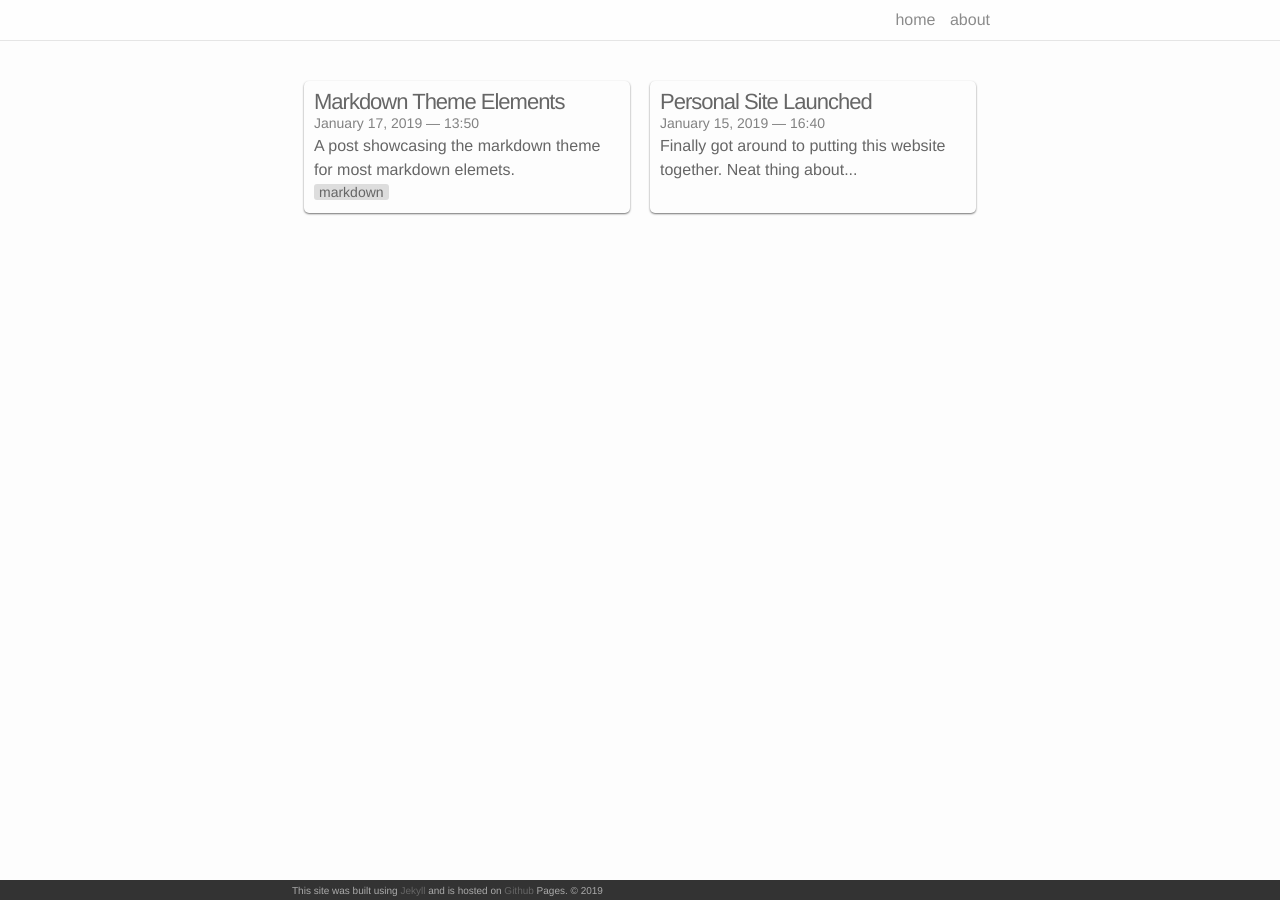
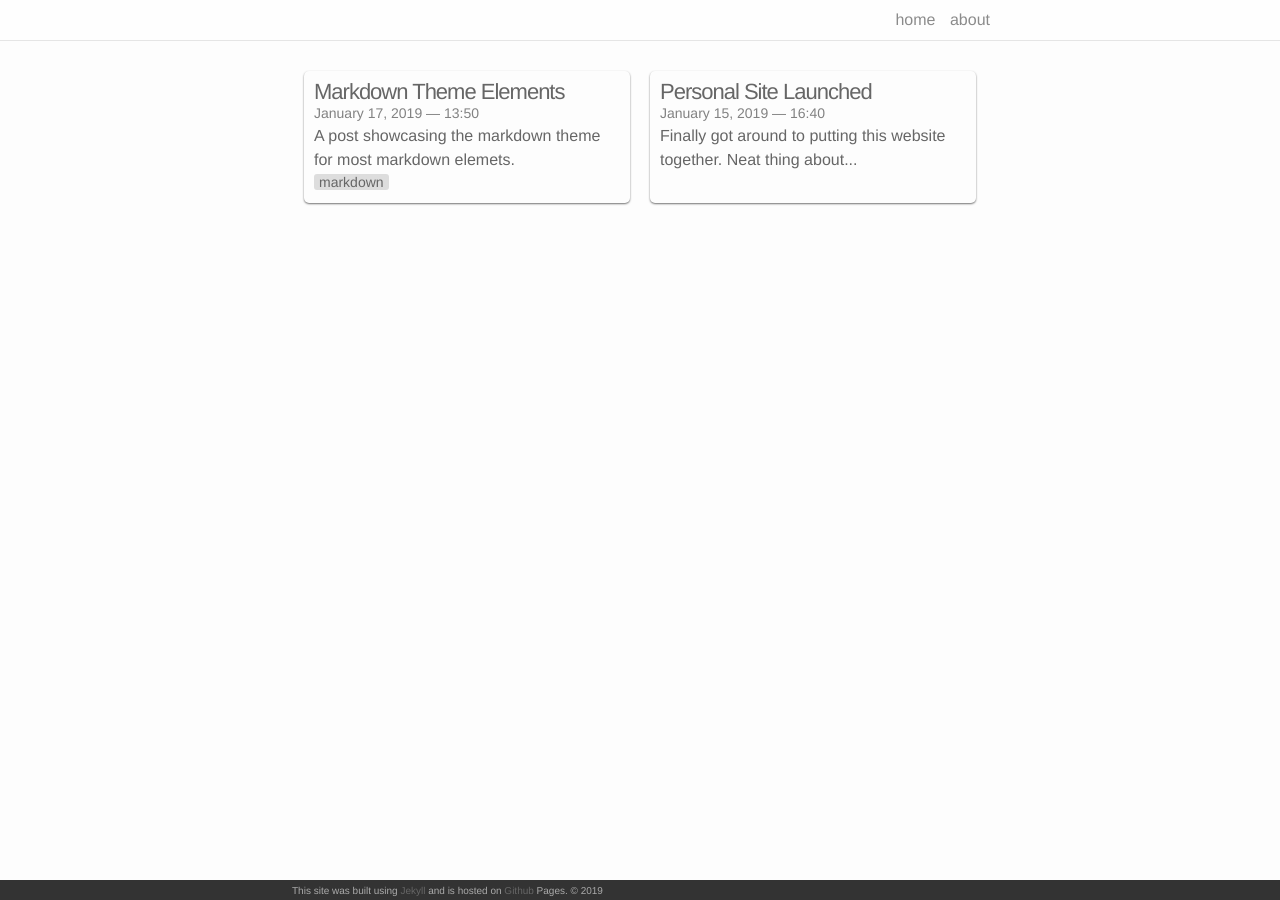
Before and after one commit to radmerti/radmerti.github.io, a Jekyll site: the page built from index.html, in a window 1280 px wide. Built offline with Jekyll 4.4.1, drawn with Linux system fonts in a browser that asks for light colours; the list of posts is cut into pages by our own code.

Commit message:
Reduced padding at top and bottom of page-content.

```diff
--- a/_sass/_page.scss
+++ b/_sass/_page.scss
@@ -2,7 +2,7 @@
  * Page content   **********************************************************
  */
 .page-content {
-  padding: $spacing-unit 0; /* VERTICAL PADDING FOR TITLE ON EVERY PAGE */
+  padding: $spacing-unit*(2/3) 0 0 0; /* VERTICAL PADDING FOR TITLE ON EVERY PAGE */
   line-height: $base-line-height;
 
   .col{
```
